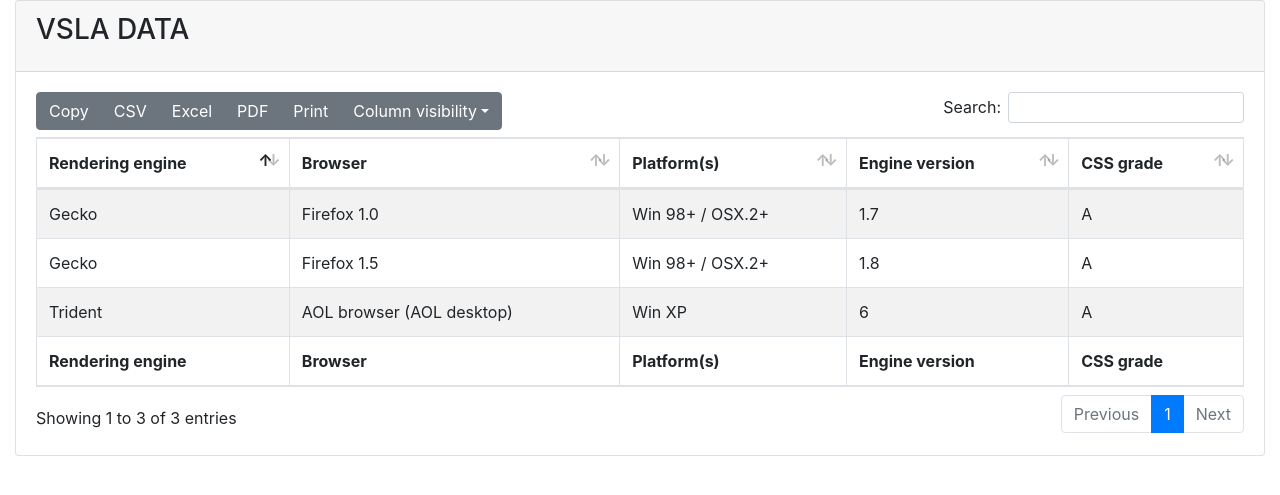
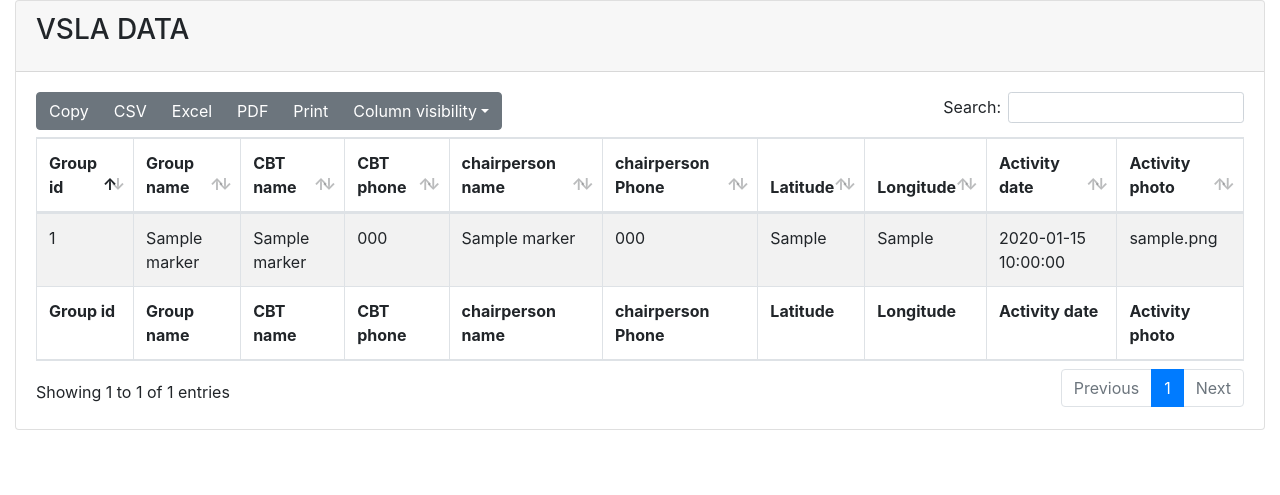
Before and after one commit to bazirakye/households, a PHP site: page /table.php in a window 1280 px wide. Shown: the top 495 px of the page. Run offline with PHP 8.4, Linux system fonts and the light colour scheme; tables that the repository leaves empty hold one stand-in row (values such as "Sample post"); some libraries are stand-ins or nearby versions.

Commit message:
added table data

```diff
--- a/getmarkers.php
+++ b/getmarkers.php
@@ -41,7 +41,8 @@ $result = mysqli_query($conn, $sql);
          'cbtName' => $row['cbtName'],
          'cbtPhone' => $row['cbtPhone'],
          'chairpersonName' => $row['chairpersonName'],
-          'chairpersonPhone' => $row['chairpersonPhone']
+         'chairpersonPhone' => $row['chairpersonPhone'],
+         'createdAt' => $row['created_at']
       )
    );
     array_push($geojson['features'], $feature);
--- a/index.php
+++ b/index.php
@@ -267,6 +267,7 @@
       const clearCacheBtn = document.getElementById("clear_cache");
       clearCacheBtn.addEventListener("click", function() {
         localStorage.clear();
+        location.reload();
         alert('cahe cleared');
       });
 
--- a/table.php
+++ b/table.php
@@ -1,3 +1,10 @@
+<?php
+include 'dbconn.php';
+
+$sql="SELECT * FROM markers";
+$result= mysqli_query($conn, $sql);
+
+?>
 <!DOCTYPE html>
 <html lang="en">
 <head>
@@ -54,46 +61,54 @@
                 <table id="example1" class="table table-bordered table-striped">
                   <thead>
                   <tr>
-                    <th>Rendering engine</th>
-                    <th>Browser</th>
-                    <th>Platform(s)</th>
-                    <th>Engine version</th>
-                    <th>CSS grade</th>
+                    <th>Group id</th>
+                    <th>Group name</th>
+                    <th>CBT name</th>
+                    <th>CBT phone</th>
+                    <th>chairperson name</th>
+                    <th>chairperson Phone</th>
+                    <th>Latitude</th>
+                    <th>Longitude</th>
+                    <th>Activity date</th>
+                    <th>Activity photo</th>
                   </tr>
                   </thead>
                   <tbody>
+                <?php
 
-                  <tr>
-                    <td>Trident</td>
-                    <td>AOL browser (AOL desktop)</td>
-                    <td>Win XP</td>
-                    <td>6</td>
-                    <td>A</td>
-                  </tr>
-                  <tr>
-                    <td>Gecko</td>
-                    <td>Firefox 1.0</td>
-                    <td>Win 98+ / OSX.2+</td>
-                    <td>1.7</td>
-                    <td>A</td>
-                  </tr>
-                  <tr>
-                    <td>Gecko</td>
-                    <td>Firefox 1.5</td>
-                    <td>Win 98+ / OSX.2+</td>
-                    <td>1.8</td>
-                    <td>A</td>
-                  </tr>
+                if (mysqli_num_rows($result) > 0) {
+                  while($row = mysqli_fetch_assoc($result)) {
+                    echo "<tr>
+                            <td>" . $row["groupId"]. "</td>
+                            <td>" . $row["groupName"]. "</td>
+                            <td>" . $row["cbtName"]. "</td>
+                            <td>" . $row["cbtPhone"]. "</td>
+                            <td>" . $row["chairpersonName"]. "</td>
+                            <td>" . $row["chairpersonPhone"]. "</td>
+                            <td>" . $row["lat"]. "</td>
+                            <td>" . $row["lng"]. "</td>
+                            <td>" . $row["created_at"]. "</td>
+                            <td>" . $row["photo"]. "</td>
+
+                          </tr>";
+                  }
+                } else {
+                  echo "0 results";
+                }
+                ?>
 
                   </tbody>
                   <tfoot>
-                  <tr>
-                    <th>Rendering engine</th>
-                    <th>Browser</th>
-                    <th>Platform(s)</th>
-                    <th>Engine version</th>
-                    <th>CSS grade</th>
-                  </tr>
+                    <th>Group id</th>
+                    <th>Group name</th>
+                    <th>CBT name</th>
+                    <th>CBT phone</th>
+                    <th>chairperson name</th>
+                    <th>chairperson Phone</th>
+                    <th>Latitude</th>
+                    <th>Longitude</th>
+                    <th>Activity date</th>
+                    <th>Activity photo</th>
                   </tfoot>
                 </table>
               </div>
```
Also changed, not shown: assets/js/app.js (+3 -10 lines). Lines whose indentation alone changed are shown as unchanged.
